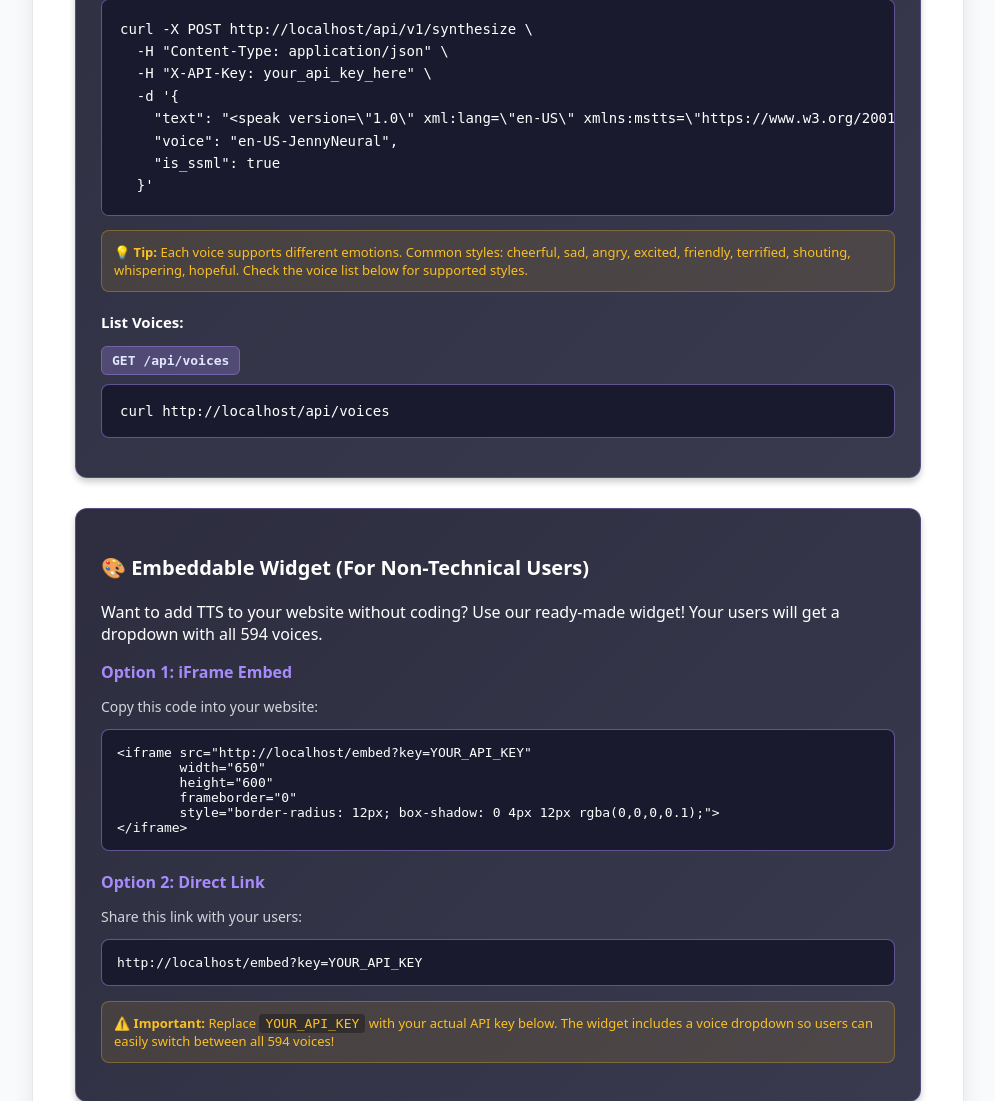
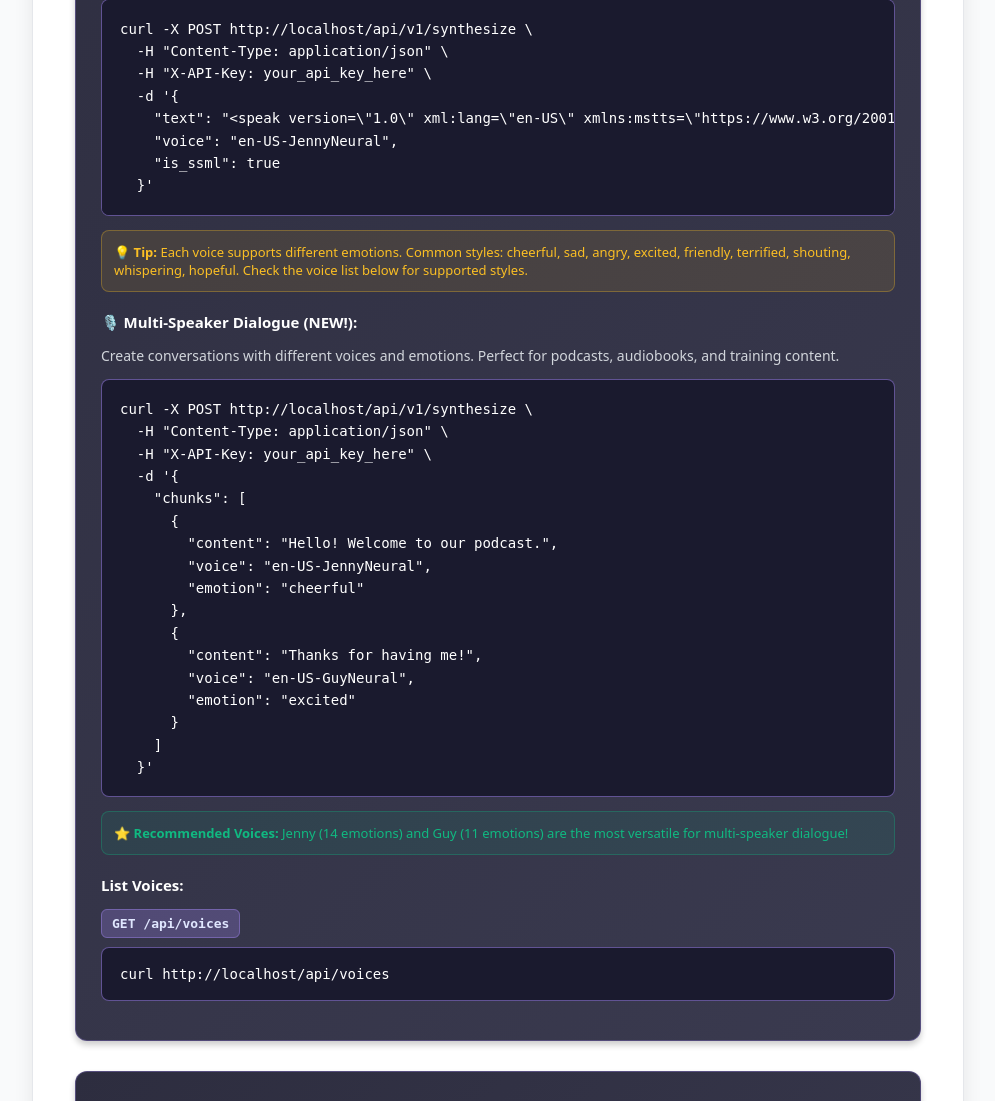
Before and after one commit to Hamza750802/TTS, a Flask app: page /api-keys in a window 1280 px wide. Shown: the part 927-2028 px from the top of the page, without its empty margins (142-1137 px from the left). Run offline with Flask 3, Linux system fonts and the light colour scheme; the visitor is signed in with stand-in values (Sample User, id 1); data that the repository does not hold is empty; some libraries are stand-ins or nearby versions.

Commit message:
Add multi-speaker support to dashboard UI and API documentation
- Updated dashboard: Added voice selector per chunk in emotional timeline
- Featured Jenny (14 emotions) and Guy (11 emotions) as recommended voices
- Implemented dynamic emotion filtering based on selected chunk voice
- Updated API docs: Added comprehensive multi-speaker dialogue example
- Multi-speaker capability now available across all platforms

```diff
--- a/webapp/templates/api_keys.html
+++ b/webapp/templates/api_keys.html
@@ -33,6 +33,29 @@
   }'</pre>
         <p style="color: #fbbf24; font-size: 13px; background: rgba(251,191,36,.1); padding: 12px; border-radius: 8px; border: 1px solid rgba(251,191,36,.3); margin-top: 12px;">
             💡 <strong>Tip:</strong> Each voice supports different emotions. Common styles: cheerful, sad, angry, excited, friendly, terrified, shouting, whispering, hopeful. Check the voice list below for supported styles.
+        </p>
+
+        <p style="margin: 20px 0 12px 0; color: #ffffff; font-weight: 600; font-size: 15px;">🎙️ Multi-Speaker Dialogue (NEW!):</p>
+        <p style="color: #d1d5db; margin-bottom: 10px; font-size: 14px;">Create conversations with different voices and emotions. Perfect for podcasts, audiobooks, and training content.</p>
+        <pre style="background: #1a1a2e; padding: 18px; border-radius: 8px; overflow-x: auto; font-size: 14px; color: #ffffff; border: 1px solid rgba(167,139,250,.5); line-height: 1.6;">curl -X POST {{ request.url_root }}api/v1/synthesize \
+  -H "Content-Type: application/json" \
+  -H "X-API-Key: your_api_key_here" \
+  -d '{
+    "chunks": [
+      {
+        "content": "Hello! Welcome to our podcast.",
+        "voice": "en-US-JennyNeural",
+        "emotion": "cheerful"
+      },
+      {
+        "content": "Thanks for having me!",
+        "voice": "en-US-GuyNeural",
+        "emotion": "excited"
+      }
+    ]
+  }'</pre>
+        <p style="color: #10b981; font-size: 13px; background: rgba(16,185,129,.1); padding: 12px; border-radius: 8px; border: 1px solid rgba(16,185,129,.3); margin-top: 12px;">
+            ⭐ <strong>Recommended Voices:</strong> Jenny (14 emotions) and Guy (11 emotions) are the most versatile for multi-speaker dialogue!
         </p>
 
         <p style="margin: 20px 0 12px 0; color: #ffffff; font-weight: 600; font-size: 15px;">List Voices:</p>
```
Also changed, not shown: webapp/templates/index.html (+54 -2 lines).
